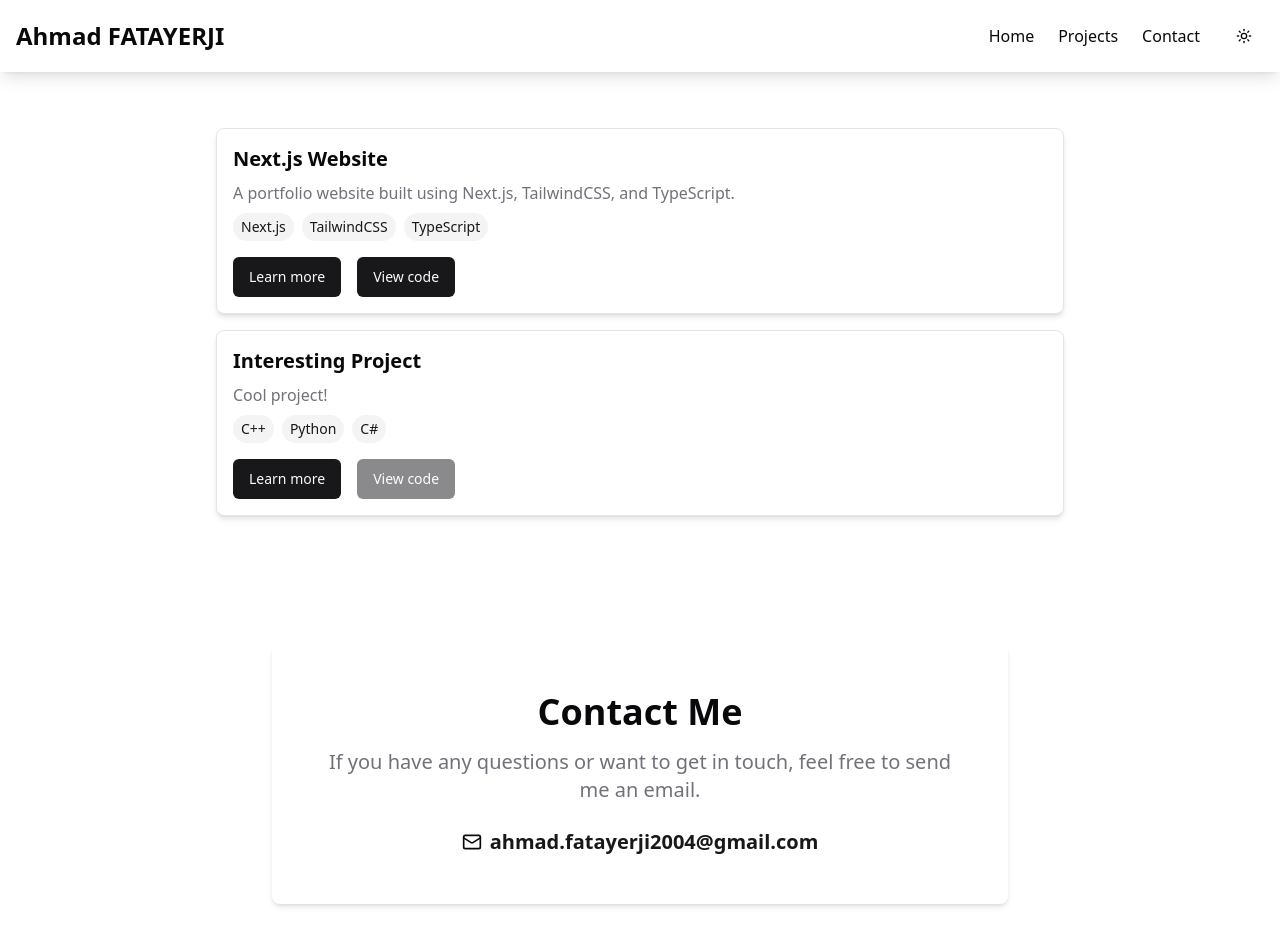
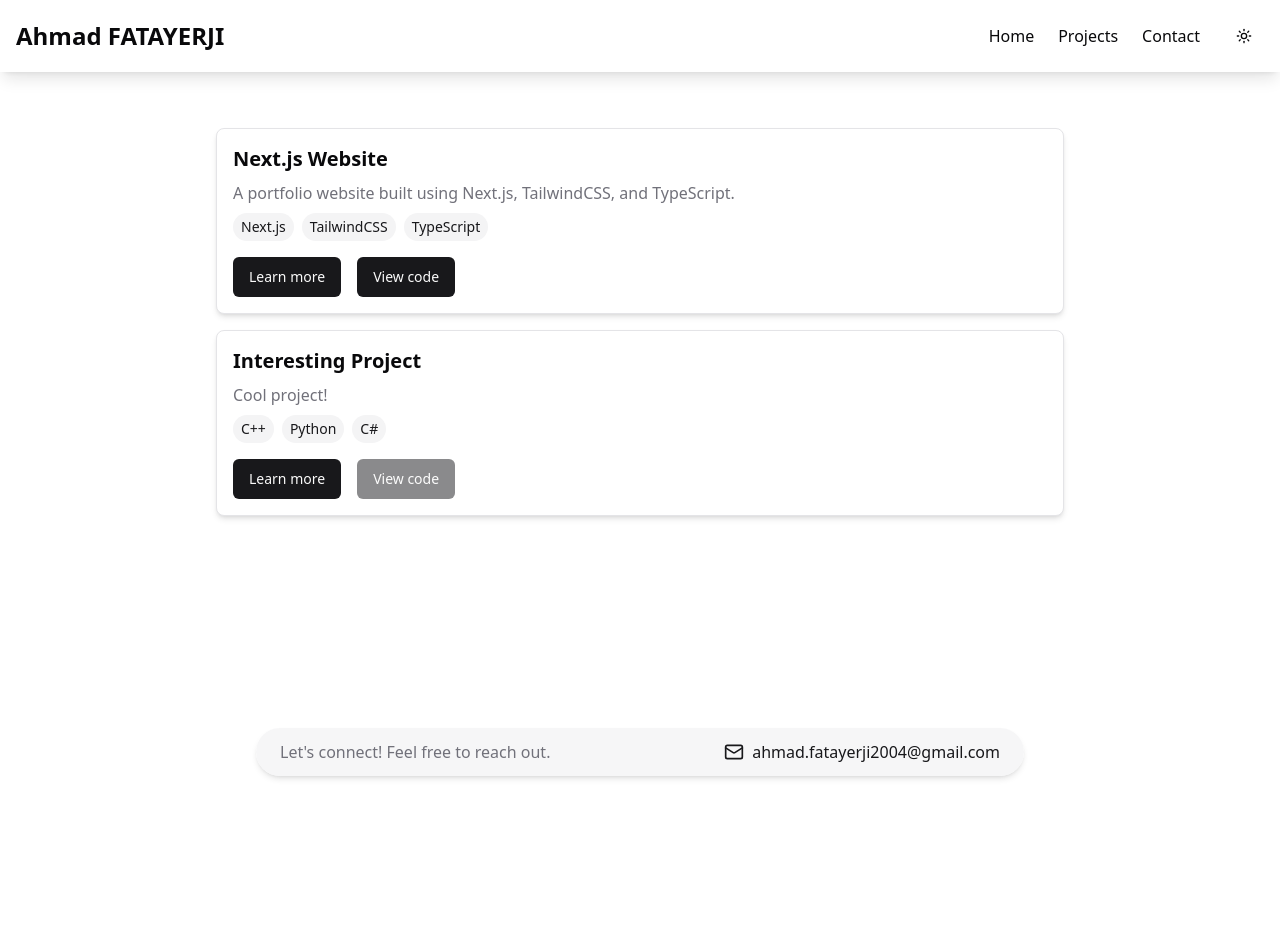
Before and after one commit to ahmad-fatayerji/MyPortfolio, a Next.js app: page /projects in a window 1280 px wide. Shown: the top 946 px of the page. After the commit the page ends 800 px from the top, so only its background shows below. Built offline with nearby package versions, Linux system fonts and the light colour scheme.

Commit message:
updated contact section

```diff
--- a/src/components/ContactSection.tsx
+++ b/src/components/ContactSection.tsx
@@ -4,31 +4,28 @@ import { Mail } from "lucide-react";
 
 export default function ContactSection() {
   return (
-    <section id="contact" className="py-12 md:py-20">
-      {/* Constrain width and center horizontally */}
-      <div className="container mx-auto max-w-3xl px-4">
-        {/* Card-style container matching your theme */}
-        <div className="bg-card text-card-foreground rounded-lg shadow-md p-8 md:p-12">
-          <h2 className="text-3xl md:text-4xl font-bold text-center mb-4">
-            Contact Me
-          </h2>
-          <p className="text-lg md:text-xl text-muted-foreground text-center mb-6">
-            If you have any questions or want to get in touch, feel free to send
-            me an email.
+    <footer
+      id="contact"
+      className="w-full py-4 md:py-6 bg-card text-card-foreground rounded-3xl border-muted-foreground"
+    >
+      <div className="container mx-auto flex flex-col md:flex-row items-center justify-between px-6">
+        {/* Contact Bar with Rounded Background */}
+        <div className="w-full max-w-3xl mx-auto bg-muted/80 backdrop-blur-lg rounded-full py-3 px-6 flex flex-col md:flex-row items-center justify-between shadow-md">
+          {/* Contact Text */}
+          <p className="text-sm md:text-base text-muted-foreground text-center md:text-left">
+            Let's connect! Feel free to reach out.
           </p>
 
-          {/* Row with icon and mailto link */}
-          <div className="flex justify-center items-center space-x-2">
-            <Mail className="w-5 h-5" />
-            <a
-              href="mailto:ahmad.fatayerji2004@gmail.com"
-              className="text-primary font-semibold text-lg md:text-xl hover:underline"
-            >
-              ahmad.fatayerji2004@gmail.com
-            </a>
-          </div>
+          {/* Email Link with Icon */}
+          <a
+            href="mailto:ahmad.fatayerji2004@gmail.com"
+            className="flex items-center space-x-2 text-primary font-medium text-sm md:text-base hover:underline transition-all"
+          >
+            <Mail className="w-4 h-4 md:w-5 md:h-5" />
+            <span>ahmad.fatayerji2004@gmail.com</span>
+          </a>
         </div>
       </div>
-    </section>
+    </footer>
   );
 }
```
